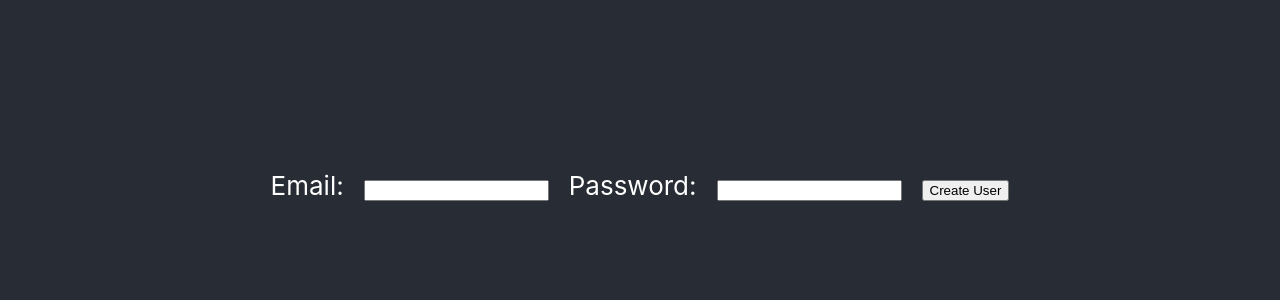
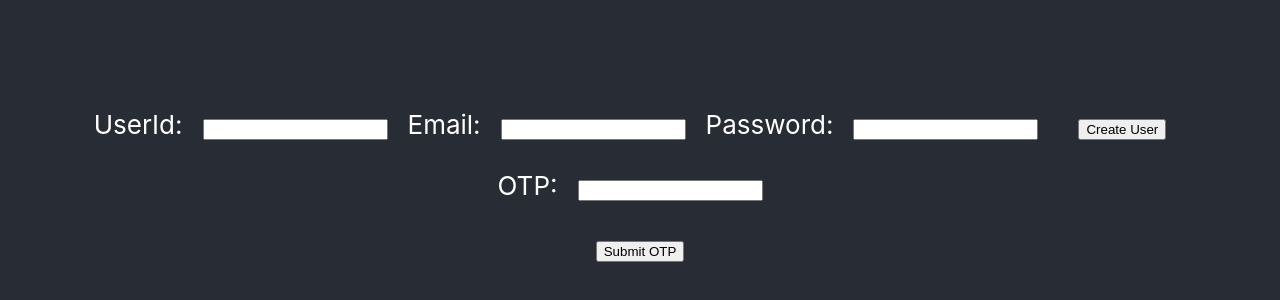
Before and after one commit to JackCarron/teebot-ui, a React (Create React App) app: page /#/register in a window 1280 px wide. Shown: the part 210-510 px from the top of the page. Built offline with nearby package versions, Linux system fonts and the light colour scheme; what aws-amplify would draw is missing.

Commit message:
Setup the sign up and sign in

```diff
--- a/src/App.tsx
+++ b/src/App.tsx
@@ -6,6 +6,7 @@ import { HashRouter, Route, Switch } from 'react-router-dom';
 import TeebotTeeTimeSelector from './components/TeebotTeeTimeSelector';
 import { ContactPreference, User } from './types/User';
 import CreateUser from './components/CreateUser';
+import LandingPage from './components/LandingPage';
 
 const user: User = {
   userId: 'john.jack.carron@gmail.com',
@@ -23,6 +24,7 @@ function App() {
         <Route path="/login" component={() => <Login />} />
         <Route path="/register" component={() => <CreateUser />} />
         <Route path="/time-selector" component={() => <TeebotTeeTimeSelector user={user}/>} />
+        <Route path="/" component={() => <LandingPage />} />
       </Switch>
     </HashRouter>
       </header>
--- a/src/aws-exports.tsx
+++ b/src/aws-exports.tsx
@@ -1,4 +1,6 @@
 import { AmplifyConfig } from "@aws-amplify/core/lib-esm/types";
+import { Auth } from "aws-amplify";
+import { API_NAME, BASE_API_URL } from "./constants";
 
 export const getAwsExports = (): AmplifyConfig => {
     return {
@@ -7,9 +9,23 @@ export const getAwsExports = (): AmplifyConfig => {
             userPoolId: 'us-east-1_4RjjuDX7t',
             userPoolWebClientId: '4i30fmgmn1hojr2e5es7mo7i97',
             ttl: 9000,
-            oauth: {
-                domain: 'teebot.auth.us-east-1.amazoncognito.com'
-            }
+            redirectSignIn: 'http://localhost:3000/',
+            // oauth: {
+            //     domain: 'teebot.auth.us-east-1.amazoncognito.com'
+            // }
+        },
+        API: {
+            endpoints: [
+                {
+                    name: API_NAME,
+                    endpoint: BASE_API_URL,
+                    customHeader: async(): Promise<{ Authorization: string }> => {
+                        return {
+                            Authorization: `Bearer ${await (await Auth.currentSession()).getIdToken().getJwtToken()}`
+                        }
+                    }
+                }
+            ]
         }
     }
 }
--- a/src/components/CreateUser.tsx
+++ b/src/components/CreateUser.tsx
@@ -1,14 +1,17 @@
+import { Auth } from 'aws-amplify';
 import React, { useState, ChangeEvent, FormEvent } from 'react';
+import { useHistory } from 'react-router-dom';
 import { ContactPreference, User } from '../types/User';
 
-
 function CreateUser() {
+  const history = useHistory();
   // Set up state for the user object
   const [user, setUser] = useState<User>({
     userId: '',
     contactPreference: ContactPreference.EMAIL,
     email: '',
-    password: ''
+    password: '',
+    otp: ''
   });
 
   // Handle input changes and update the user object
@@ -24,23 +27,35 @@ function CreateUser() {
   const handleSubmit = async (event: FormEvent<HTMLFormElement>) => {
     event.preventDefault();
     try {
-      const response = await fetch('/api/users', {
-        method: 'POST',
-        headers: {
-          'Content-Type': 'application/json'
+      const signUpResponse = await Auth.signUp({
+        username: user.userId,
+        password: user.password,
+        attributes: {
+          email: user.email
         },
-        body: JSON.stringify(user)
       });
-      const data = await response.json();
-      console.log(data);
+      console.log(signUpResponse);
+      // const data = await response.json();
+      // console.log(data);
     } catch (error) {
       console.error(error);
     }
   }
 
+  const submitOtp = () => {
+    const otpResponse = Auth.confirmSignUp(user.userId, user.otp ?? '');
+    history.push('/login')
+    console.log(otpResponse);
+
+  }
+
   // Render a form for creating a new user
   return (
-    <form onSubmit={handleSubmit}>
+    <><><form onSubmit={handleSubmit}>
+      <label>
+        UserId:
+        <input type="userId" name="userId" value={user.userId} onChange={handleChange} />
+      </label>
       <label>
         Email:
         <input type="email" name="email" value={user.email} onChange={handleChange} />
@@ -51,6 +66,10 @@ function CreateUser() {
       </label>
       <button type="submit">Create User</button>
     </form>
+      <label>
+        OTP:
+        <input type="otp" name="otp" value={user.otp} onChange={handleChange} />
+      </label></><button onClick={submitOtp}>Submit OTP</button></>
   );
 }
 
--- /dev/null
+++ b/src/components/LandingPage.tsx
@@ -0,0 +1,15 @@
+import React, { useState, FormEvent } from 'react';
+import { useHistory } from 'react-router-dom';
+import './styles.css'
+
+const LandingPage = () => {
+    const history = useHistory();
+    return (
+        <div>
+            <button onClick={()=> {history.push('/register')}}>Register</button>
+            <button onClick={()=> {history.push('login')}}>Log in</button>
+        </div>
+    )
+}
+
+export default LandingPage;
--- a/src/components/Login.tsx
+++ b/src/components/Login.tsx
@@ -1,7 +1,10 @@
 import React, { useState, FormEvent } from 'react';
-import Amplify, { Auth } from 'aws-amplify';
+import { Auth } from 'aws-amplify';
+import { useHistory } from 'react-router-dom';
 
 const Login = () => {
+  const history = useHistory();
+
   const [username, setUsername] = useState('');
   const [password, setPassword] = useState('');
 
@@ -18,9 +21,15 @@ const Login = () => {
     console.log(`Submitting with username: ${username} and password: ${password}`);
     try {
       const signInResponse = await Auth.signIn(username, password);
-      alert('Sign in successful' + signInResponse);
+      if (signInResponse.challengeName === 'NEW_PASSWORD_REQUIRED') {
+        // SET NEW PASSWORD
+        // const newPassword = await Auth.completeNewPassword(signInResponse, "password");
+      }
+      // TODO: Put user in context
+      history.push("/time-selector");
     } catch (ex) {
-      alert(ex);
+      console.log(ex);
+      alert('Sign In Fail, Try again')
     }
 
   };
--- a/src/components/TeebotTeeTimeSelector.tsx
+++ b/src/components/TeebotTeeTimeSelector.tsx
@@ -1,9 +1,11 @@
 import React, { FormEvent, useEffect, useState } from 'react';
 import { User } from '../types/User';
-import { BASE_API_URL } from '../constants';
+import { API_NAME, BASE_API_URL } from '../constants';
 import SelectComponent from './SelectComponent';
 import { v4 as uuidv4 } from 'uuid';
 import './styles.css';
+// import { API } from '@aws-amplify/api';
+import { Auth, API } from 'aws-amplify';
 
 export interface TeebotTime {
   teeBotId: string;
@@ -27,13 +29,10 @@ const defaultState: TeebotTime = {teeBotId: uuidv4(), teeBotCourse: 'Los Verdes'
 
 const getTeeBotListByUserId = async (userId: string) => {
   try {
-    const response = await fetch(BASE_API_URL + `teebottime?userId=${userId}`, {
-      method: 'GET',
-      headers: {
-        'Content-Type': 'application/json',
-      },
+    const response = await API.get(API_NAME, `/teebottime?userId=${userId}`, {
+      headers: {Authorization: `Bearer ${await (await Auth.currentSession()).getIdToken().getJwtToken()}`?? ''}
     });
-    const data = await response.json();
+    const data = await response;
     console.log(data);
     return data;
   } catch (error) {
@@ -58,7 +57,7 @@ const deleteTeeBotId = async (teebotId: string) => {
 }
 
 const TeebotTeeTimeSelector = ({user}: TeebotTeeTimeSelectorProps) => {
-  const [state, setState] = useState<TeebotTime>({...defaultState, userId: user.userId});
+  const [state, setState] = useState<TeebotTime>({...defaultState, userId: ''});
   const [selectedTeeTimes, setSelectedTeeTimes] = useState<TeebotTime[]>([]);
 
   const handleStateChange = (event: any) => {
@@ -73,11 +72,13 @@ const TeebotTeeTimeSelector = ({user}: TeebotTeeTimeSelectorProps) => {
   };
 
   useEffect(() => {
-    getTeeBotListByUserId(user.userId).then(selectedTeeTimes => {
-      setSelectedTeeTimes(selectedTeeTimes);
-      setState({...defaultState, userId: user.userId});
-    });
-  }, [user])
+    Auth.currentAuthenticatedUser().then((currentAuthUser) => {
+      getTeeBotListByUserId(currentAuthUser.username).then(selectedTeeTimes => {
+        setSelectedTeeTimes(selectedTeeTimes);
+        setState({...defaultState, userId: currentAuthUser.username});
+      });
+    })
+  }, [])
 
   const handleDelete = (index: number): void => {
     deleteTeeBotId(selectedTeeTimes[index].teeBotId)
@@ -88,14 +89,12 @@ const TeebotTeeTimeSelector = ({user}: TeebotTeeTimeSelectorProps) => {
 
   const saveTeeBotTime = async () => {
     try {
-      const response = await fetch(BASE_API_URL + 'teebottime', {
-        method: 'POST',
-        headers: {
-            'Content-Type': 'application/json',
-          },
+      const response = await API.post(API_NAME, `/teebottime`, {
+        headers: {Authorization: `Bearer ${await (await Auth.currentSession()).getIdToken().getJwtToken()}`?? ''},
         body: JSON.stringify(state)
-        });
-      const data = await response.json();
+      });
+      const data = await response;
+      console.log(data);
     } catch (error) {
       console.error(error);
     }
@@ -104,7 +103,7 @@ const TeebotTeeTimeSelector = ({user}: TeebotTeeTimeSelectorProps) => {
   return (
     <div>
       <header>
-        <p>Hello {user.userId}</p>
+        <p>Hello {state.userId}</p>
       </header>
       <section>
         <form onSubmit={handleSubmit}>
--- a/src/components/styles.css
+++ b/src/components/styles.css
@@ -1,5 +1,9 @@
 input {
     margin: 20px;
+}
+
+button {
+  margin: 20px;
 }
 
 table {
--- a/src/constants.ts
+++ b/src/constants.ts
@@ -1 +1,2 @@
-export const BASE_API_URL = 'https://t6vttihgn4.execute-api.us-east-1.amazonaws.com/prod/';
+export const BASE_API_URL = 'https://t6vttihgn4.execute-api.us-east-1.amazonaws.com/prod';
+export const API_NAME = 'TeebotApi';
--- a/src/types/User.ts
+++ b/src/types/User.ts
@@ -9,4 +9,5 @@ export interface User {
     email: string;
     password: string;
     contactPreference: ContactPreference,
+    otp?: string;
 }
--- a/tsconfig.json
+++ b/tsconfig.json
@@ -1,5 +1,8 @@
 {
   "compilerOptions": {
+    "types": [
+      "@types/react"
+    ],
     "target": "es5",
     "lib": [
       "dom",
@@ -18,7 +21,7 @@
     "resolveJsonModule": true,
     "isolatedModules": true,
     "noEmit": true,
-    "jsx": "react-jsx"
+    "jsx": "preserve",
   },
   "include": [
     "src"
```
